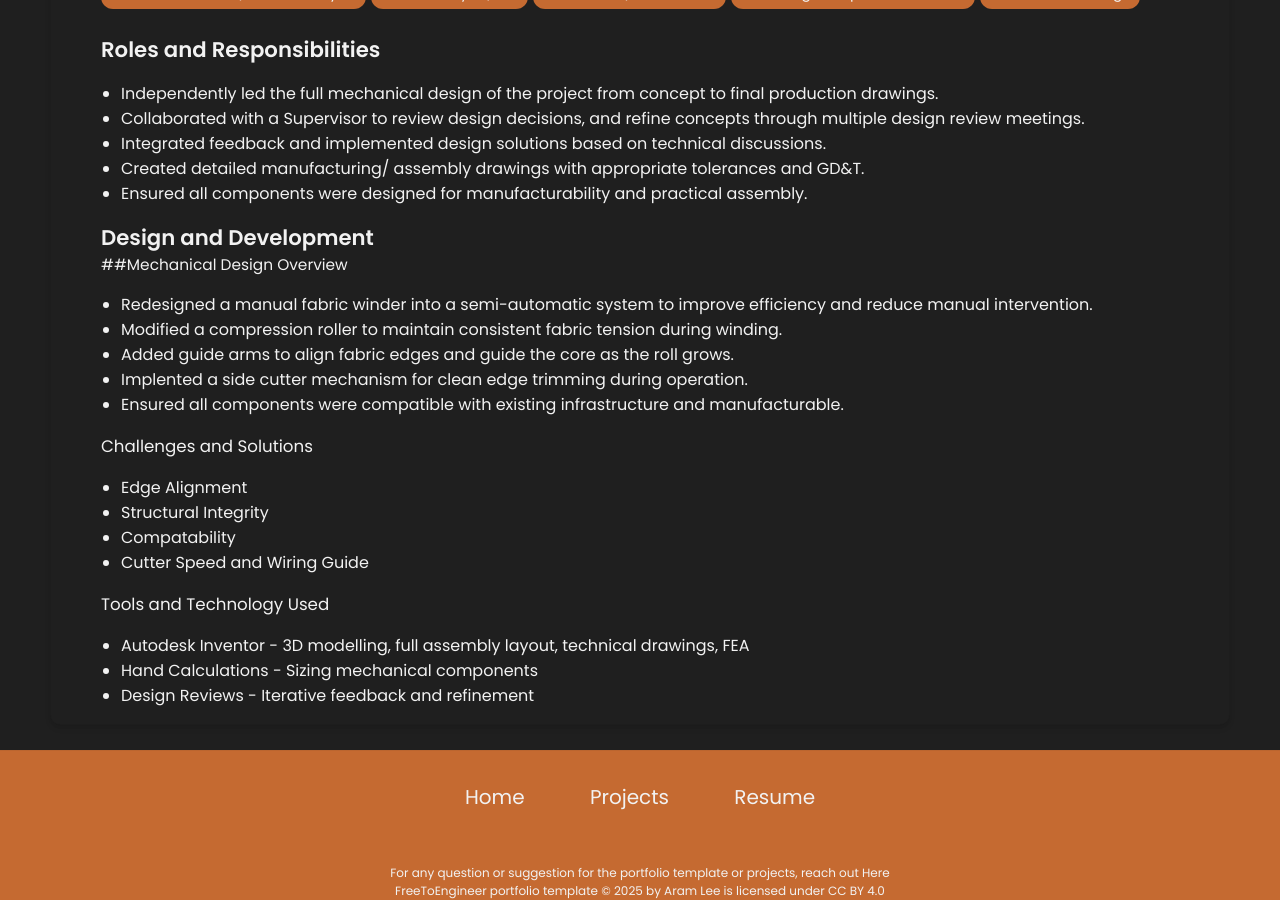
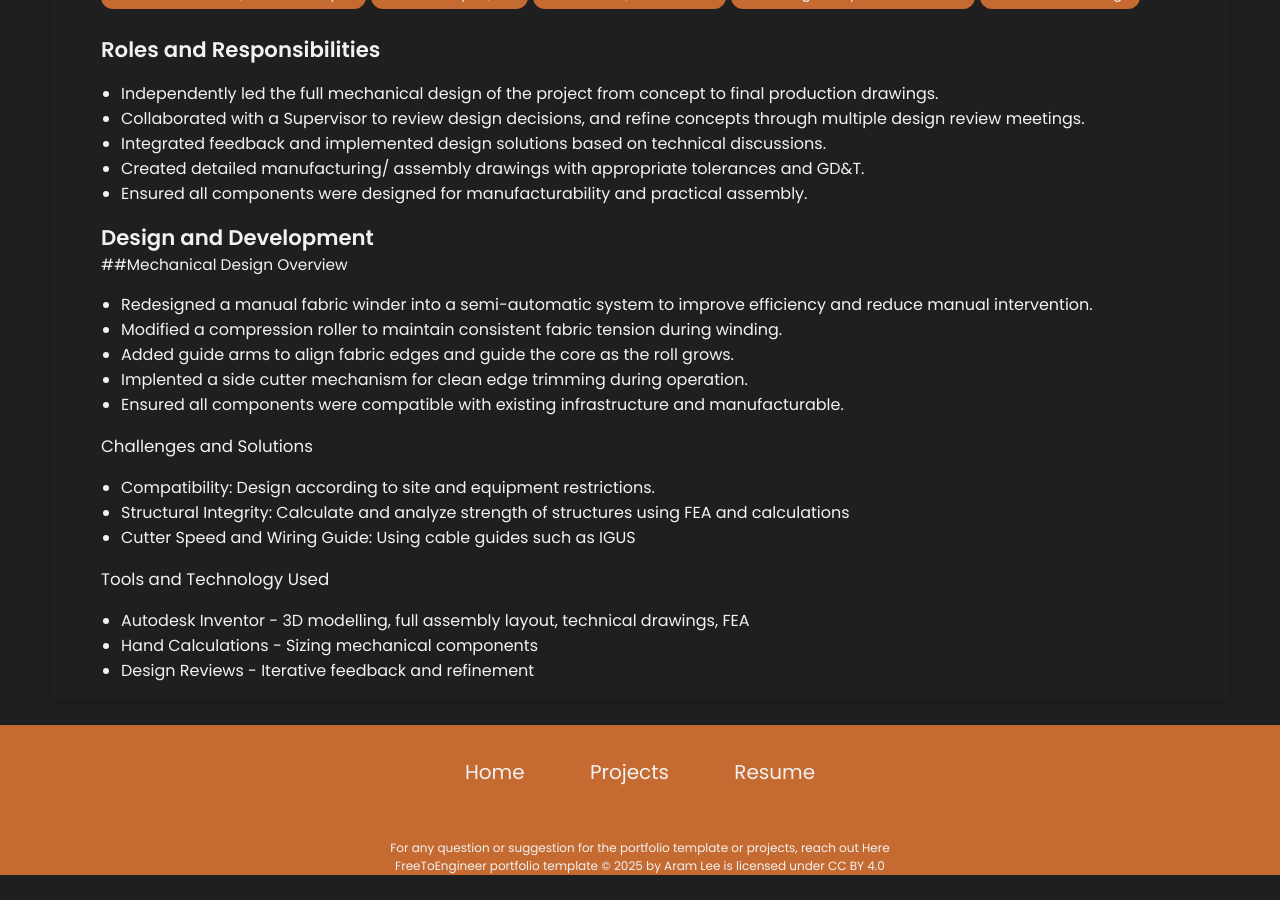
Before and after one commit to Alvin-Htet/Alvin-Htet.github.io, a Jekyll site: the page built from _projects/winder_retrofit/index.md, in a window 1280 px wide and 900 px high, scrolled down 702 px. Built offline with Jekyll 4.4.1, drawn with Linux system fonts in a browser that asks for light colours; after the commit the page ends 1577 px from its top, so only the background shows below that.

Commit message:
Update index.md

```diff
--- a/_projects/winder_retrofit/index.md
+++ b/_projects/winder_retrofit/index.md
@@ -30,10 +30,9 @@ main-image: /winder_retrofit.png
 - Ensured all components were compatible with existing infrastructure and manufacturable.
 
 ### Challenges and Solutions
-- Edge Alignment
-- Structural Integrity
-- Compatability
-- Cutter Speed and Wiring Guide
+- Compatibility: Design according to site and equipment restrictions.
+- Structural Integrity: Calculate and analyze strength of structures using FEA and calculations
+- Cutter Speed and Wiring Guide: Using cable guides such as IGUS
 
 ### Tools and Technology Used
 - Autodesk Inventor - 3D modelling, full assembly layout, technical drawings, FEA
```
